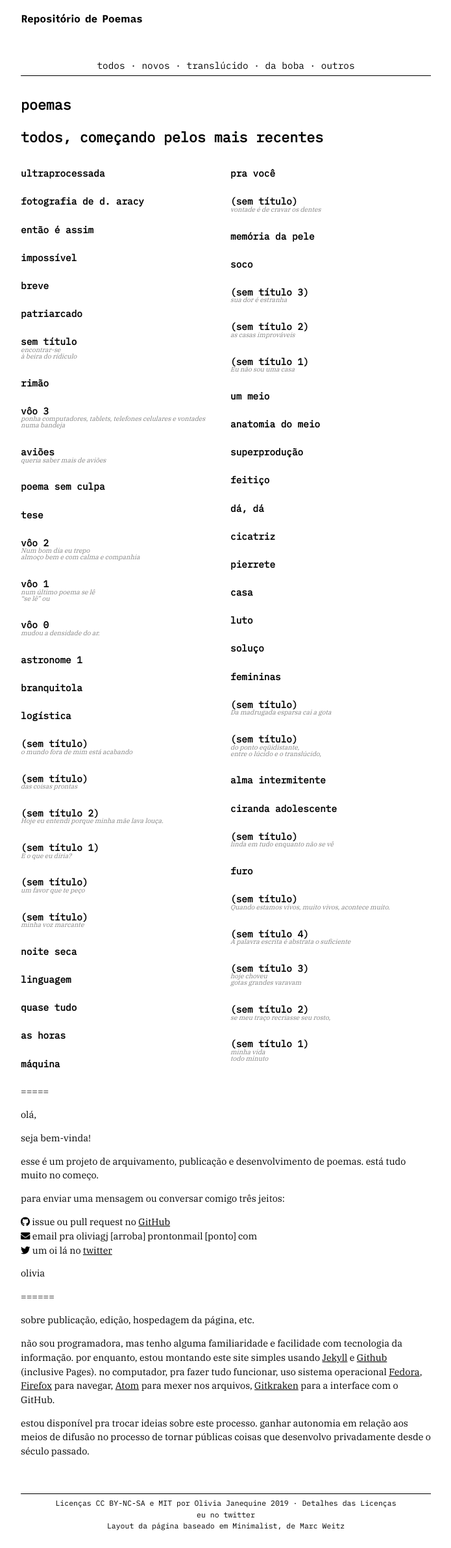
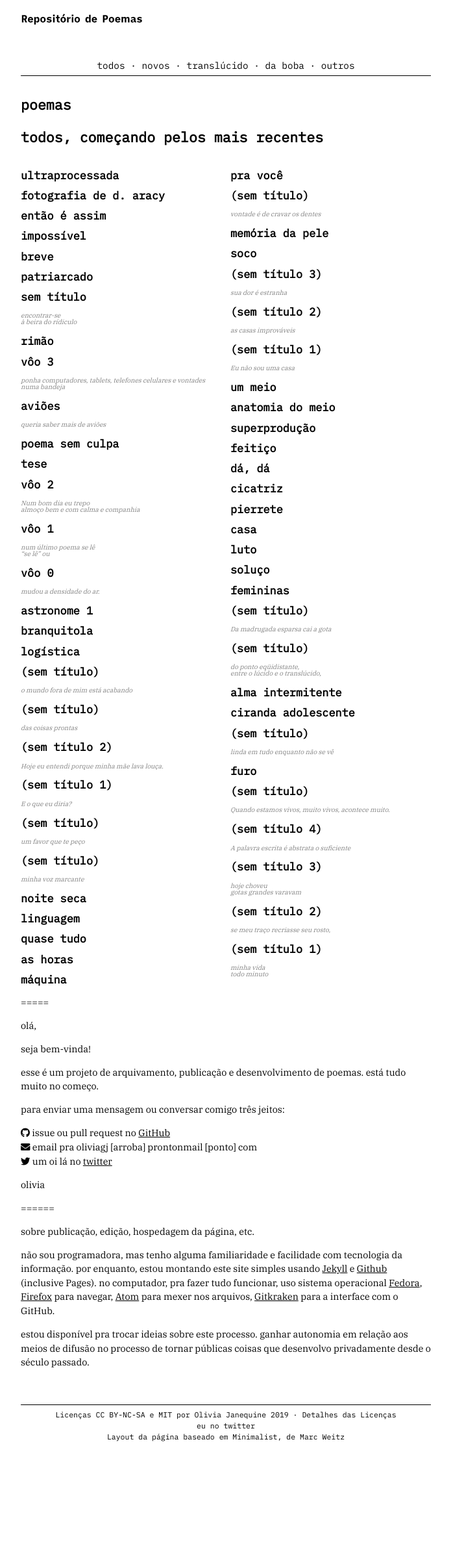
Before and after one commit to olivia-olivia/olivia-olivia.github.io, a Jekyll site: the page built from index.md, in a window 1280 px wide. Shown: the whole page at 65% size, without its empty margins (292-987 px from the left). Built offline with Jekyll 4.4.1, drawn with Linux system fonts in a browser that asks for light colours; nearby versions of some CDN libraries; comment, search, counter and statistics services are not loaded; after the commit the page ends 2246 px from its top, so only the background shows below that.

Commit message:
layoutando

```diff
--- a/assets/css/style.css
+++ b/assets/css/style.css
@@ -18,13 +18,10 @@ h2	{
 
 h3	{
 		font-family: 'IBM Plex Mono', monospace;
-		padding-top: 1em;
 }
 
 h4	{
 		font-family: 'IBM Plex Mono', monospace;
-		margin-top: 0;
-		margin-bottom: 0em;
 }
 
 a:link, a:visited	{
--- a/index.md
+++ b/index.md
@@ -11,7 +11,7 @@ title: poemas
   {% for post in site.posts %}
   <div id="post-short">
     <a href="{{site.url}}{{site.baseurl}}{{post.url}}">
-      <h4>{{post.title}}</h4>
+      <h3>{{post.title}}</h3>
     </a>
     <p>
       {% if post.excerpt %}
```
